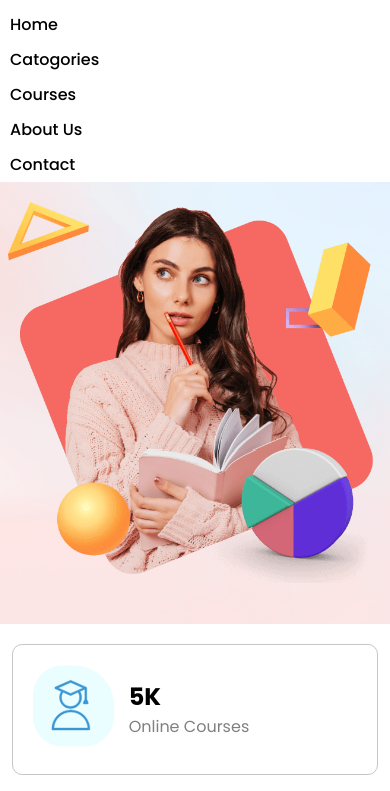
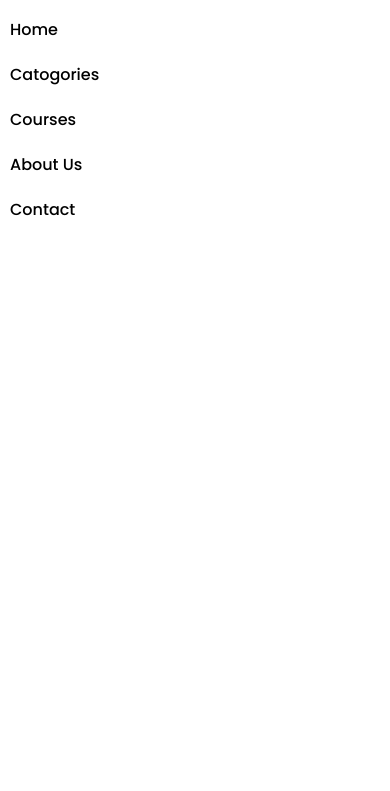
Before and after one commit to emrullahburma/Dreams-LMS, a plain HTML site: page index.html in a window 390 px wide. Both pictures are taken after a click on the element 365 px from the left and 32 px from the top of the page. Shown: the part 53-844 px from the top of the page. Drawn offline with nearby package versions, Linux system fonts and the light colour scheme.

Commit message:
First Commit

```diff
--- a/css/style.css
+++ b/css/style.css
@@ -21,6 +21,7 @@ body {
 }
 .header img {
   width: 150px;
+  z-index: 10;
 }
 .navbar {
   display: flex;
@@ -48,6 +49,7 @@ body {
   font-size: 20px;
   margin: 0 5px;
   transition: ease 0.3s;
+  z-index: 10;
 }
 .header-icons > i:hover {
   transform: scale(1.1);
@@ -56,6 +58,7 @@ body {
 .burger-menu {
   font-size: 25px;
   display: none;
+  z-index: 10;
 }
 .home {
   background: url(../img/background.png);
@@ -74,6 +77,7 @@ body {
 }
 .right img {
   width: 100%;
+  height: 100%;
 }
 .courses {
   display: grid;
@@ -262,22 +266,27 @@ body {
     transition: ease 0.3s;
     flex-direction: column;
     align-items: flex-start;
-    top: 60px;
+    top: 0;
     background-color: white;
     left: 0;
     right: 0;
-    transform: scale(0);
+    bottom: 0;
+    transform: translateX(-100%);
+    z-index: 9;
+    padding: 60px 0 0 10px;
+    height: 100vh;
+    width: 100vw;
   }
   .navbar li {
-    padding: 5px 10px;
+    padding: 10px 0;
   }
   .burger-menu {
     display: flex;
     align-items: center;
   }
-  .active {
-    transform: scale(100%);
-  }
+}
+.active {
+  transform: translateX(0);
 }
 @media screen and (max-width: 500px) {
   .left .baslik {
```
